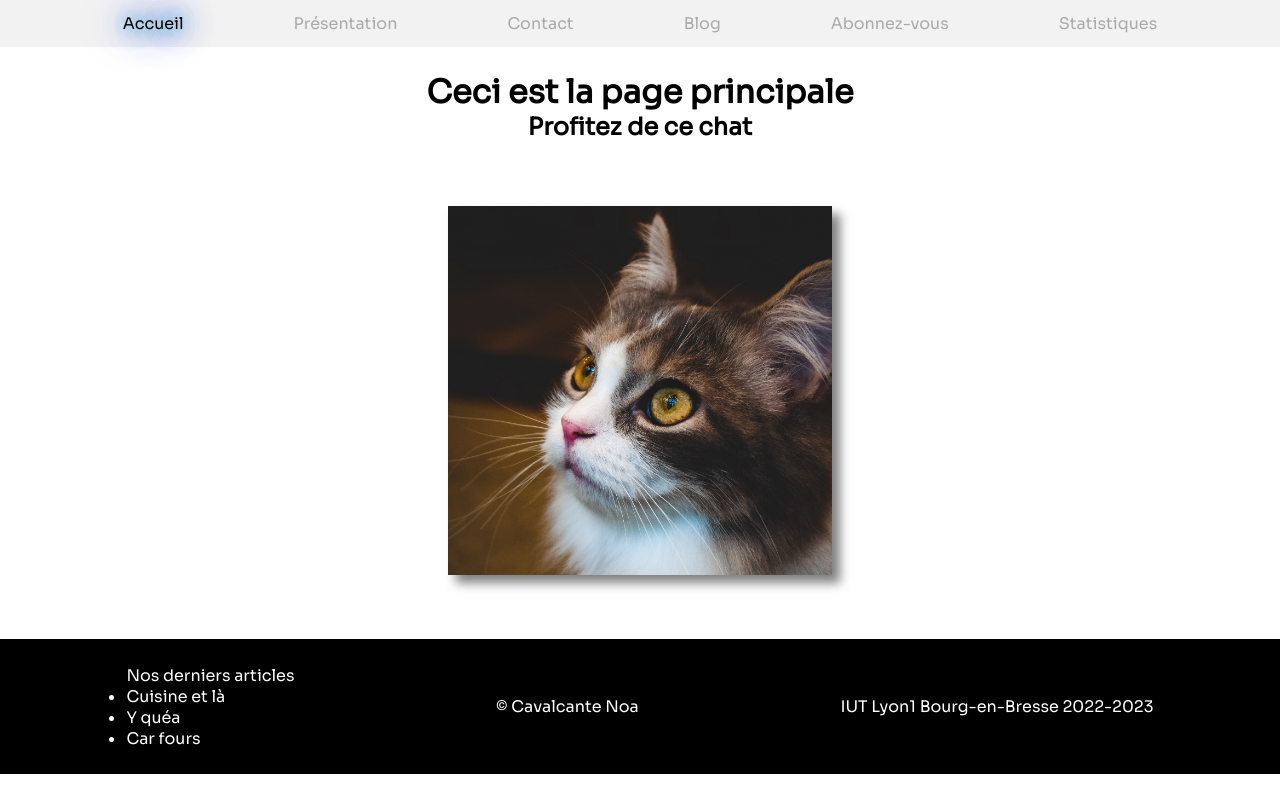
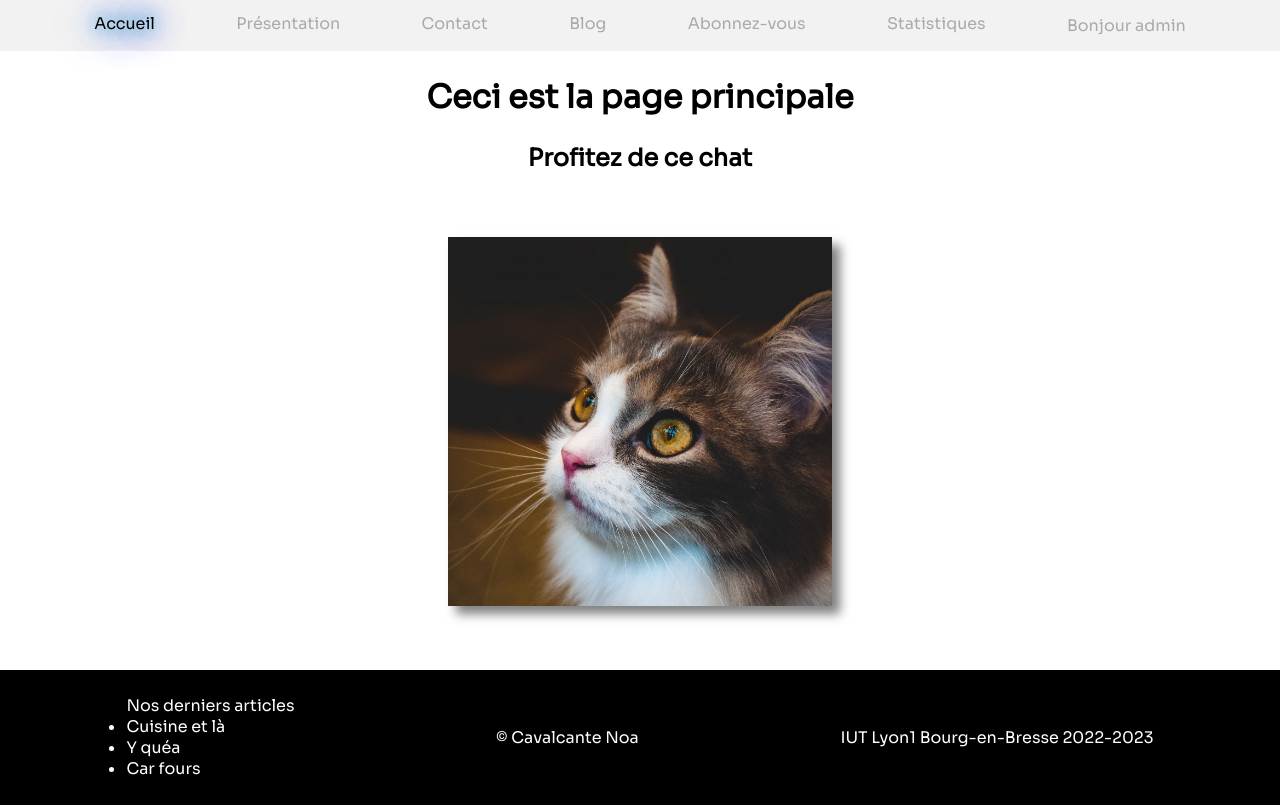
Before and after one commit to YeaZz/DevWeb, a PHP site: page /index.php in a window 1280 px wide. Before the commit the page ends 774 px from the top, so only its background shows below. Run offline with PHP 8.4, Linux system fonts and the light colour scheme; the visitor is signed in with stand-in values (Sample User, id 1); some libraries are stand-ins or nearby versions.

Commit message:
Déconnexion

```diff
--- a/css/style.css
+++ b/css/style.css
@@ -12,7 +12,6 @@
 
 nav {
     background-color:#f2f2f2;
-    color: #aaa;
     padding: 1%;
 }
 
@@ -28,6 +27,7 @@ nav ul {
     list-style-type: none;
 }
 
+nav ul li,
 nav ul li a:hover {
     color: black;
 }
@@ -53,17 +53,15 @@ nav ul li a {
     overflow: hidden;
     background-color: #f2f2f2;
     padding: 1em;
-    max-height: 0;
+    transform: translate(-30%);
     opacity: 0;
-    transform: translate(-30%);
-    transition: max-height 0.2s ease-out, opacity 0.02s ease-out;
-    transition-delay: 0s, 0.2s;
+    pointer-events: none;
+    transition: opacity .2s ease;
 }
 
 .blog:hover ul {
-    max-height: 100%;
     opacity: 1;
-    transition: max-height 1s ease-in, opacity 0.1s ease-in;
+    pointer-events: all;
 }
 
 .blog ul li {
@@ -71,7 +69,7 @@ nav ul li a {
 }
 
 h1,
-h3 {
+h2 {
     margin-top: 2%;
     text-align: center;
 }
@@ -89,6 +87,15 @@ img {
     margin-right: auto;
     max-width : 30%;
     box-shadow: 8px 8px 10px 0 rgba(0, 0, 0, 0.5);
+}
+
+.logout {
+	background: none;
+	border: none;
+	padding: 0;
+	font: inherit;
+    margin: 0;
+    width: max-content;
 }
 
 
@@ -213,6 +220,11 @@ footer {
 footer a {
     color: white;
     text-decoration: none;
+    transition: 0.5s;
+}
+
+footer a:hover {
+    color: #d1d1d1;
 }
 
 footer li.heading {
--- a/modules/header.php
+++ b/modules/header.php
@@ -16,6 +16,13 @@
             </li>
             <?= redirect("/subscribe.php", "Abonnez-vous") ?>
             <?= redirect("/statistics.php", "Statistiques") ?>
+            <?php if (isset($_SESSION["admin"])): ?>
+                <li>
+                    <form action="treatment/logout.php" method="post">
+                        <button class="logout" type="submit"><a>Bonjour admin</a></button>
+                    </form>
+                </li>
+            <?php else: echo redirect("/login.php", "Se connecter"); endif ?>
         </ul>
     </nav>
 </header>
```
Also changed, not shown: treatment/logout.php (added, +9 -0 lines).
